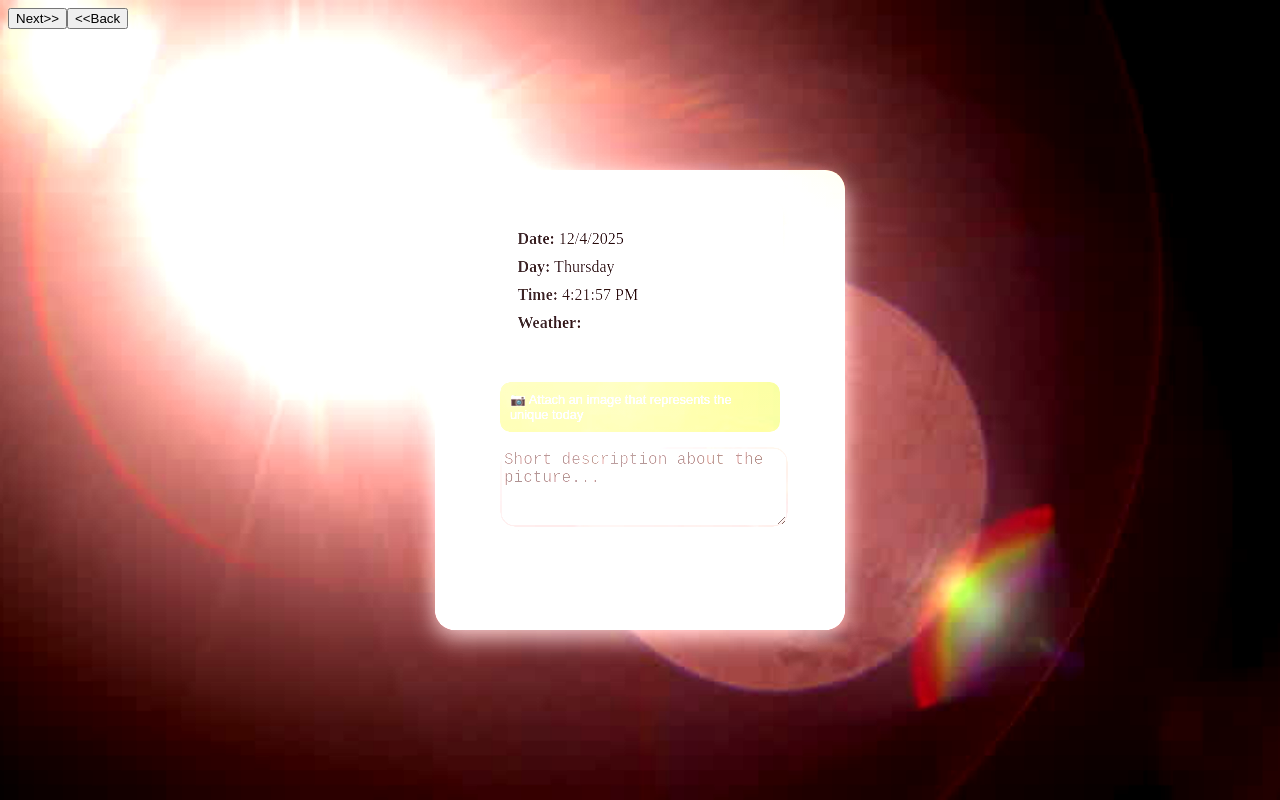
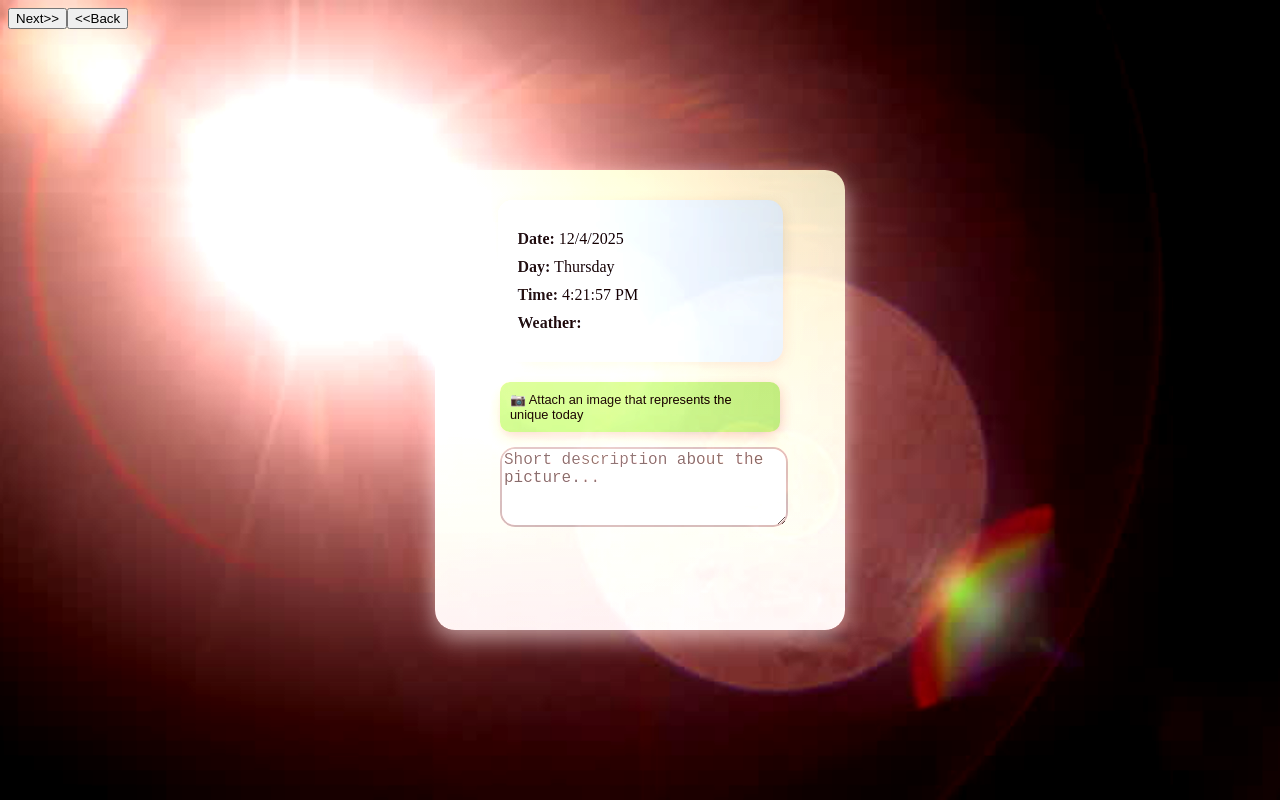
Before and after one commit to chan050516-sudo/MEmoRy, a React (Vite) app: page /memo in a window 1280 px wide. Built offline with nearby package versions, Linux system fonts and the light colour scheme.

Commit message:
page1 button adjust

```diff
--- a/src/pages/EmotionDiary/Memo.css
+++ b/src/pages/EmotionDiary/Memo.css
@@ -19,7 +19,7 @@
   background-size: cover;
   background-position: center;
   background-repeat: no-repeat;
-  filter: brightness(1.2) contrast(1.6);
+  filter: contrast(1.6);
   display: flex;
   flex-direction: column;
   align-items: center;
@@ -61,8 +61,8 @@
 
 .page1-image-upload-btn {
   width: 100%;
-  background: #55ea0570;
-  color: white;
+  background: #52d10e70;
+  color: #060606;
   border: none;
   padding: 10px 10px 10px 10px;
   border-radius: 10px;
```
